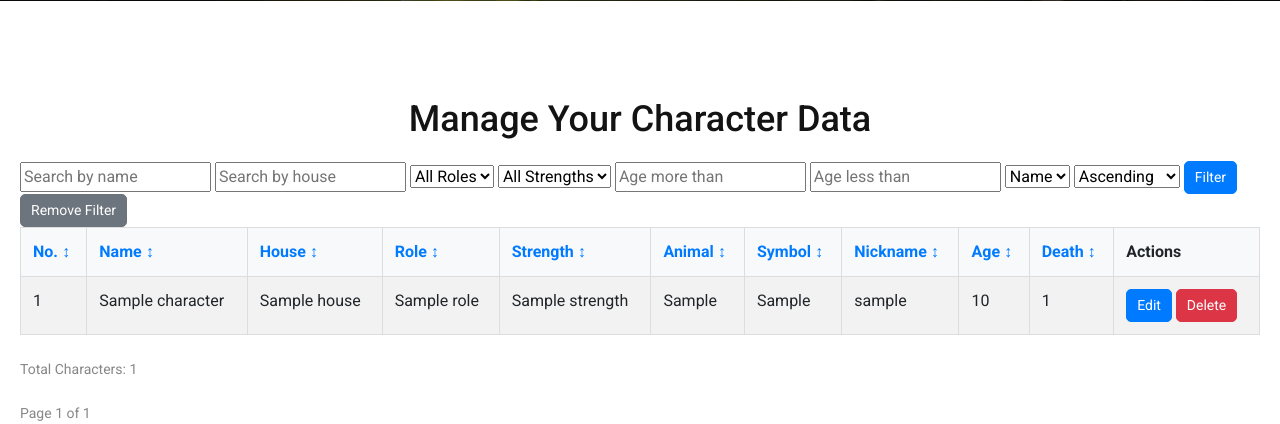
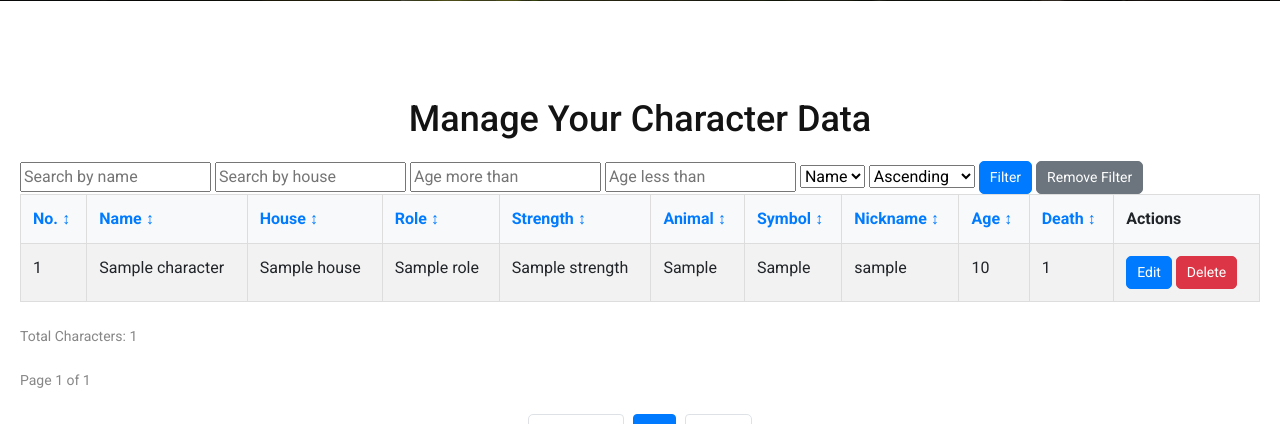
Before and after one commit to Vrana710/game_api, a Flask app: page /user/character_list in a window 1280 px wide. Shown: the part 579-1003 px from the top of the page. Run offline with Flask 3, Linux system fonts and the light colour scheme; the visitor is signed in with stand-in values (Sample User, id 1); tables that the repository leaves empty hold one stand-in row (values such as "Sample post"); some libraries are stand-ins or nearby versions.

Commit message:
change in character list

```diff
--- a/app/controllers/user_controllers/user_controller_for_view_character_list.py
+++ b/app/controllers/user_controllers/user_controller_for_view_character_list.py
@@ -81,13 +81,6 @@ def my_character_list():
     num_characters = query.count()
     characters_query = query.paginate(page=pagination["page"], per_page=pagination["per_page"])
 
-    # Fetch dropdown options
-    dropdown_options = {
-        "houses": House.query.all(),
-        "roles": Role.query.all(),
-        "strengths": Strength.query.all(),
-    }
-
     # Determine if the request is AJAX for partial rendering
     template = (
         'partials/manage_character_content.html'
@@ -100,7 +93,6 @@ def my_character_list():
         user=user,
         num_characters=num_characters,
         characters_query=characters_query,
-        dropdown_options=dropdown_options,
         **filters,
         **sort_options
     )
--- a/app/templates/partials/manage_character_content.html
+++ b/app/templates/partials/manage_character_content.html
@@ -28,24 +28,6 @@
         <!-- House Filter -->
         <input type="text" name="house" placeholder="Search by house" value="{{ house_filter }}">
 
-        <!-- Role Filter -->
-        <select name="role">
-            <option value="">All Roles</option>
-            {% for role in roles %}
-            <option value="{{ role.id }}" {% if role.id== role_filter %} selected {% endif %}>{{ role.name }}</option>
-            {% endfor %}
-        </select>
-
-        <!-- Strength Filter -->
-        <select name="strength">
-            <option value="">All Strengths</option>
-            {% for strength in strengths %}
-            <option value="{{ strength.id }}" {% if strength.id== strength_filter %} selected {% endif %}>{{
-                strength.name }}
-            </option>
-            {% endfor %}
-        </select>
-
         <!-- Age Filters -->
         <input type="number" name="age_more_than" placeholder="Age more than" value="{{ age_more_than }}">
         <input type="number" name="age_less_than" placeholder="Age less than" value="{{ age_less_than }}">
@@ -56,16 +38,14 @@
             <option value="age" {% if sort_column=='age' %} selected {% endif %}>Age</option>
         </select>
         <select name="sort_order">
-            <option value="asc" {% if sort_order=='asc' %} selected {% endif %}>Ascending</option>
+            <option value="asc" {% if sort_ordere=='asc' %} selected {% endif %}>Ascending</option>
             <option value="desc" {% if sort_order=='desc' %} selected {% endif %}>Descending</option>
         </select>
 
         <button type="submit" class="btn btn-primary btn-sm">Filter</button>
         <a href="{{ url_for('user_bp.my_character_list') }}" class="btn btn-secondary btn-sm">Remove Filter</a>
 
-
     </form>
-
 
     <!-- Table for displaying characters -->
     <table id="character-table" class="table table-striped">
```
Also changed, not shown: app/blueprints/utils.py (+9 -5 lines).
